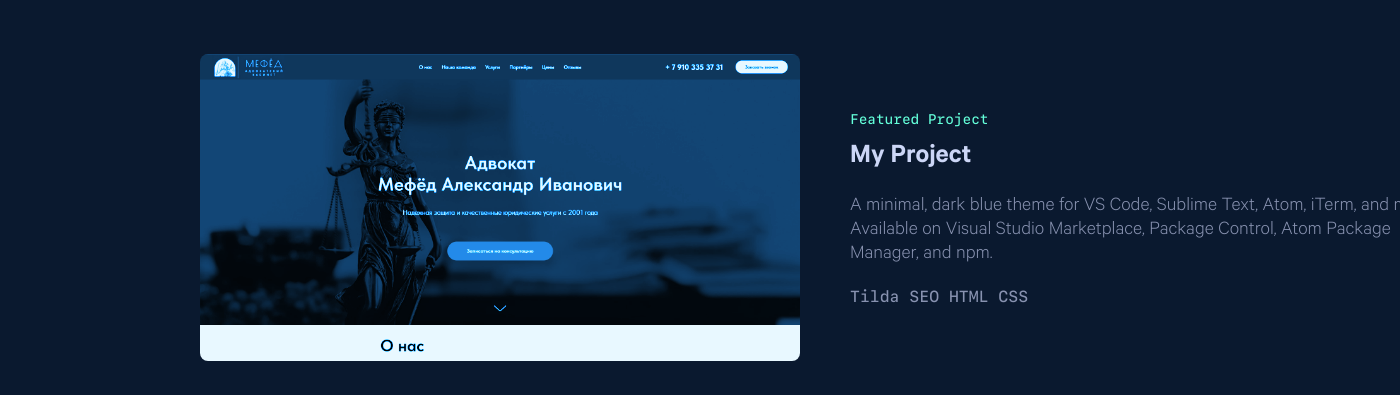
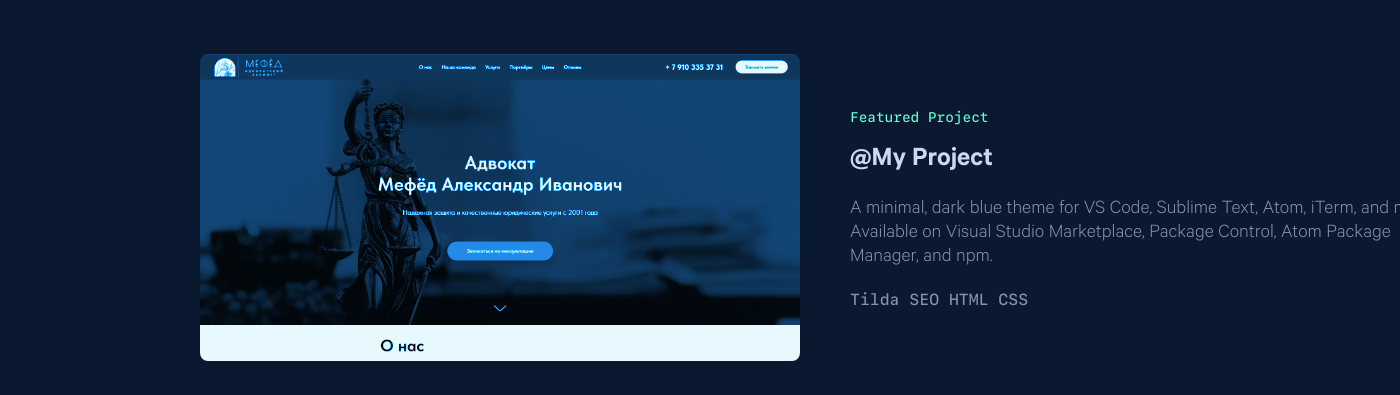
Before and after one commit to heavenyoung1/fast_api_test, a FastAPI app: page /home in a window 1400 px wide; the page is wider, and only the part inside the window is pictured. Shown: the part 2543-2938 px from the top of that part. Run offline with FastAPI, Linux system fonts and the light colour scheme.

Commit message:
Апдейт, привязка ссылок, исправление ошибок

```diff
--- a/static/style.css
+++ b/static/style.css
@@ -379,12 +379,13 @@ h2 {
     font-size: 14px;
 }
 
-.project-details h3 {
+.project-details a {
     font-family: 'Calibre Semibold';
     margin: 10px 0;
     font-size: 28px;
     color: #ccd6f6;
     font-weight: bold;
+    text-decoration: none;
 }
 
 .project-details .description {
--- a/templates/projects.html
+++ b/templates/projects.html
@@ -7,7 +7,7 @@
             </div>
             <div class="project-details">
                 <p class="featured">Featured Project</p>
-                <h3><a hfref="#">My Project</a></h3>
+                <h3><a href="https://advokatmefed.ru/">@My Project</a></h3>
                 <p class="description">
                     A minimal, dark blue theme for VS Code, Sublime Text, Atom, iTerm, and more. Available on Visual Studio Marketplace, Package Control, Atom Package Manager, and npm.
                 </p>
```
